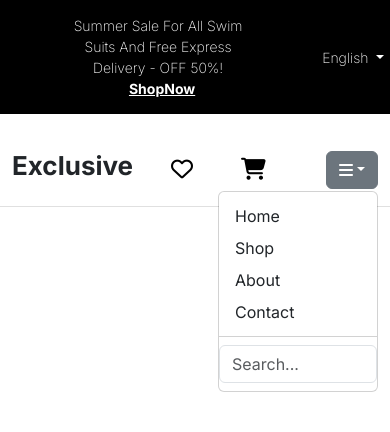
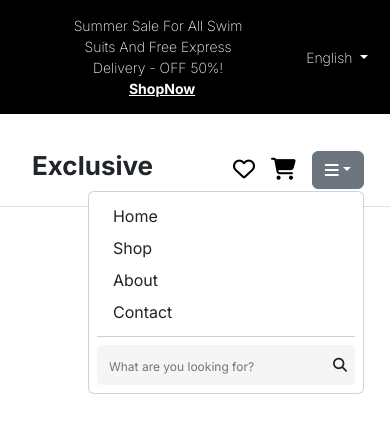
Before and after one commit to YousefAbdelaty/E-commerce-Website, an Angular app: page / in a window 390 px wide. Both pictures are taken after a click on the button 351 px from the left and 169 px from the top of the page. Shown: the top 432 px of the page. Built offline with nearby package versions, Linux system fonts and the light colour scheme.

Commit message:
Completed nav

```diff
--- a/src/app/navbar/navbar.component.css
+++ b/src/app/navbar/navbar.component.css
@@ -74,7 +74,7 @@
     width: 100%;
 }
 
-.mainNav .container{
+.mainNav .container-md{
     display: flex;
     align-items: center;
     padding-top: 2rem ;
@@ -149,7 +149,7 @@
     display: flex;
     /* justify-content: flex-start; */
     align-items: center;
-    gap: 1.5rem;
+    gap: 1rem;
     margin-left: 6rem;
     margin-top: -10px;
 }
@@ -171,16 +171,27 @@
 
 
 @media only screen and (max-width:991px){
+
+
+
     .saleSection .languageSwitch {
-        right: 0rem;
+        right: 1rem;
     }
     .saleSection .saleP {
         max-width: 50%;
 
     }
 
-    .mainNav .container{
+    .mainNav .wishCartDropWrapper{
+        display: flex;
         justify-content: space-between;
+        gap: 1rem;
+        margin-left: -1rem;
+    }
+
+    .mainNav .container-md{
+        justify-content: space-between;
+
     }
 
     .mainNav .Logo {
@@ -190,14 +201,60 @@
 
     .mainNav .wishCart {
         flex: 1;
-        justify-content: center;
-        gap: 3rem;
-        margin-left: 2rem;
+        justify-content: flex-end;
+        gap: 1rem;
+        /* margin-left: 15rem; */
     }
 
+    .mainNav .dropdown .dropdown-menu{
+        padding: 0.5rem;
+    }
     .mainNav .dropdown {
         flex: 1;
         display: flex;
         justify-content: flex-end;
+
     }
+
+    .mainNav .dropdown li{
+        position: relative;
+    }
+    .mainNav .dropdown li i{
+        position: absolute;
+        top: 1.2rem;
+        font-size: 14px;
+        right: 0.5rem;
+
+    }
+
+    .mainNav .dropdown li input{
+        border-radius: 5px;
+        padding: 6px 10px;
+        background-color: #f5f5f5;
+        border-color: transparent;
+    }
+
+    .mainNav .dropdown li input::placeholder{
+        font-size: 12px;
+
+    }
+     .mainNav .container-md {
+        /* justify-content: flex-end; */
+        padding-right: 1rem;
+        padding-left: 1rem;
+    }
+
+
 }
+
+
+@media only screen and (max-width:768px){
+
+     .mainNav .container-md {
+        /* justify-content: flex-end; */
+        padding-right: 2rem;
+        padding-left: 2rem;
+    }
+
+
+}
--- a/src/app/navbar/navbar.component.html
+++ b/src/app/navbar/navbar.component.html
@@ -25,17 +25,17 @@
 
     <div class="mainNav">
 
-        <div class="container">
+        <div class="container-md">
 
             <p class="Logo col-lg-2">Exclusive</p>
 
-            <div class="links col-lg-5">
+            <div class="links col-lg-5 col-md-7 d-none d-md-flex">
 
-                <ul class="d-none d-lg-flex">
-                    <li class="active">Home</li>
-                    <li>Contact</li>
-                    <li>About</li>
-                    <li>Sign Up</li>
+                <ul id="linkList">
+                    <li class="active" id="link1">Home</li>
+                    <li id="link2">Contact</li>
+                    <li id="link3">About</li>
+                    <li id="link4">Sign Up</li>
                 </ul>
 
             </div>
@@ -45,25 +45,31 @@
                 <i class="fa-solid fa-magnifying-glass fa-2xs"></i>
             </div>
 
+            <div class="wishCartDropWrapper ">
+
                 <div class="wishCart col-lg-1">
                     <i class="fa-regular fa-heart"></i>
                     <i class="fa-solid fa-cart-shopping"></i>
                 </div>
 
-            <div class="dropdown d-lg-none ms-auto">
+                <div class="dropdown d-lg-none ms-auto ">
                     <button class="btn btn-outline-secondary dropdown-toggle" data-bs-toggle="dropdown">
                         <i class="fa-solid fa-bars"></i>
                     </button>
-                <ul class="dropdown-menu dropdown-menu-end">
-                    <li><a class="dropdown-item" href="#">Home</a></li>
-                    <li><a class="dropdown-item" href="#">Shop</a></li>
-                    <li><a class="dropdown-item" href="#">About</a></li>
-                    <li><a class="dropdown-item" href="#">Contact</a></li>
+                    <ul class="dropdown-menu dropdown-menu-end  ">
+                        <li><a class="dropdown-item d-md-none" href="#">Home</a></li>
+                        <li><a class="dropdown-item d-md-none" href="#">Shop</a></li>
+                        <li><a class="dropdown-item d-md-none" href="#">About</a></li>
+                        <li><a class="dropdown-item d-md-none" href="#">Contact</a></li>
                         <li>
                             <hr class="dropdown-divider">
                         </li>
-                    <li><input class="form-control" type="search" placeholder="Search..." /></li>
+                        <li>
+                            <input type="search" placeholder="What are you looking for?" />
+                            <i class="fa-solid fa-magnifying-glass fa-2xs"></i>
+                        </li>
                     </ul>
+                </div>
             </div>
 
         </div>
--- a/src/app/navbar/navbar.component.ts
+++ b/src/app/navbar/navbar.component.ts
@@ -1,4 +1,4 @@
-import { Component } from '@angular/core';
+import { Component, OnInit } from '@angular/core';
 
 @Component({
   selector: 'app-navbar',
@@ -7,6 +7,36 @@ import { Component } from '@angular/core';
   templateUrl: './navbar.component.html',
   styleUrl: './navbar.component.css'
 })
-export class NavbarComponent {
+export class NavbarComponent  {
 
-}
+    linkList! :HTMLElement;
+    homeLink! :HTMLElement;
+    contactLink! :HTMLElement;
+    aboutLink! :HTMLElement;
+    signLink! :HTMLElement;
+
+     ngAfterViewInit(): void {
+
+      this.homeLink = document.getElementById('link1') as HTMLElement;
+      this.contactLink = document.getElementById('link2') as HTMLElement;
+      this.aboutLink = document.getElementById('link3') as HTMLElement;
+      this.signLink = document.getElementById('link4') as HTMLElement;
+      this.linkList = document.getElementById('linkList') as HTMLElement;
+
+        this.linkList.addEventListener('click' ,(event : any) =>{
+
+          if(event.target.tagName ==='LI'){
+
+            Array.from(this.linkList.children).forEach((el:any)=>{
+              el.classList.remove('active');
+              el.classList.add('inactive');
+
+            });
+
+            event.target.classList.add('active');
+            event.target.classList.remove('inactive');
+          }
+        });
+    }
+
+  }
```
Lines whose indentation alone changed are shown as unchanged.
